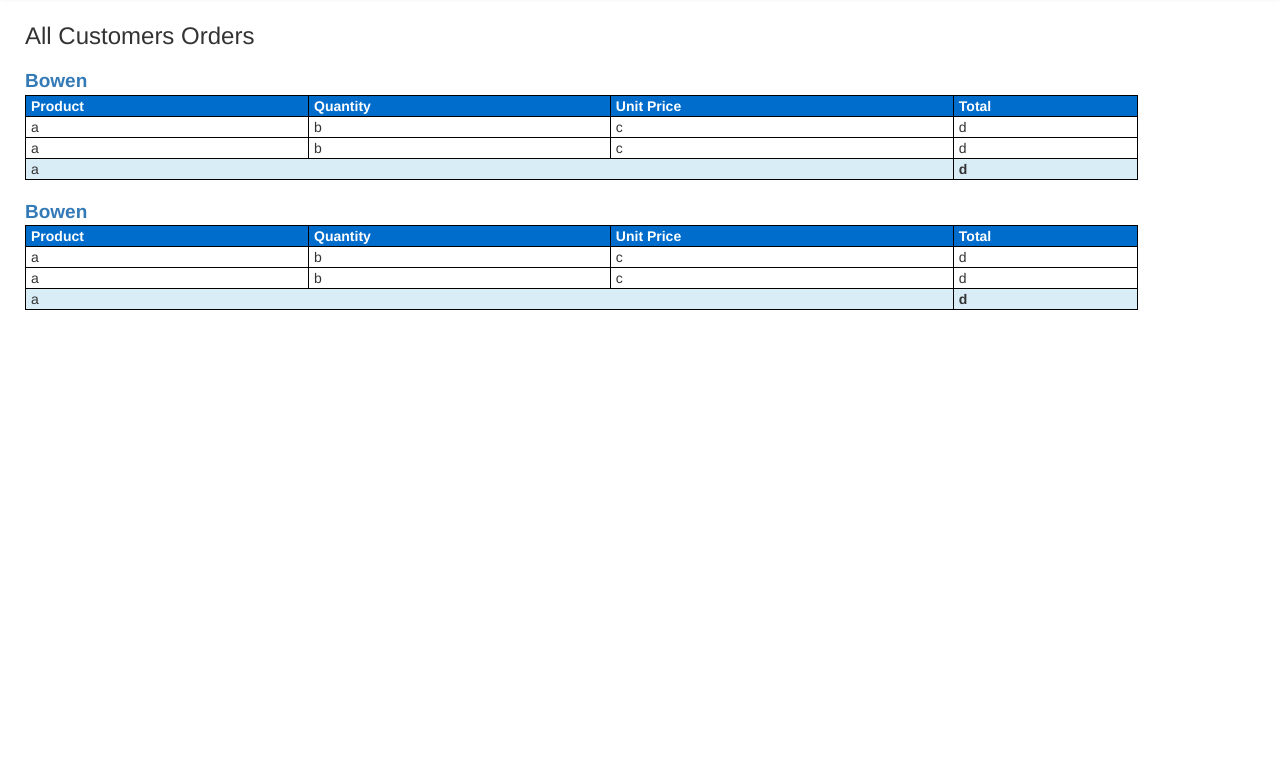
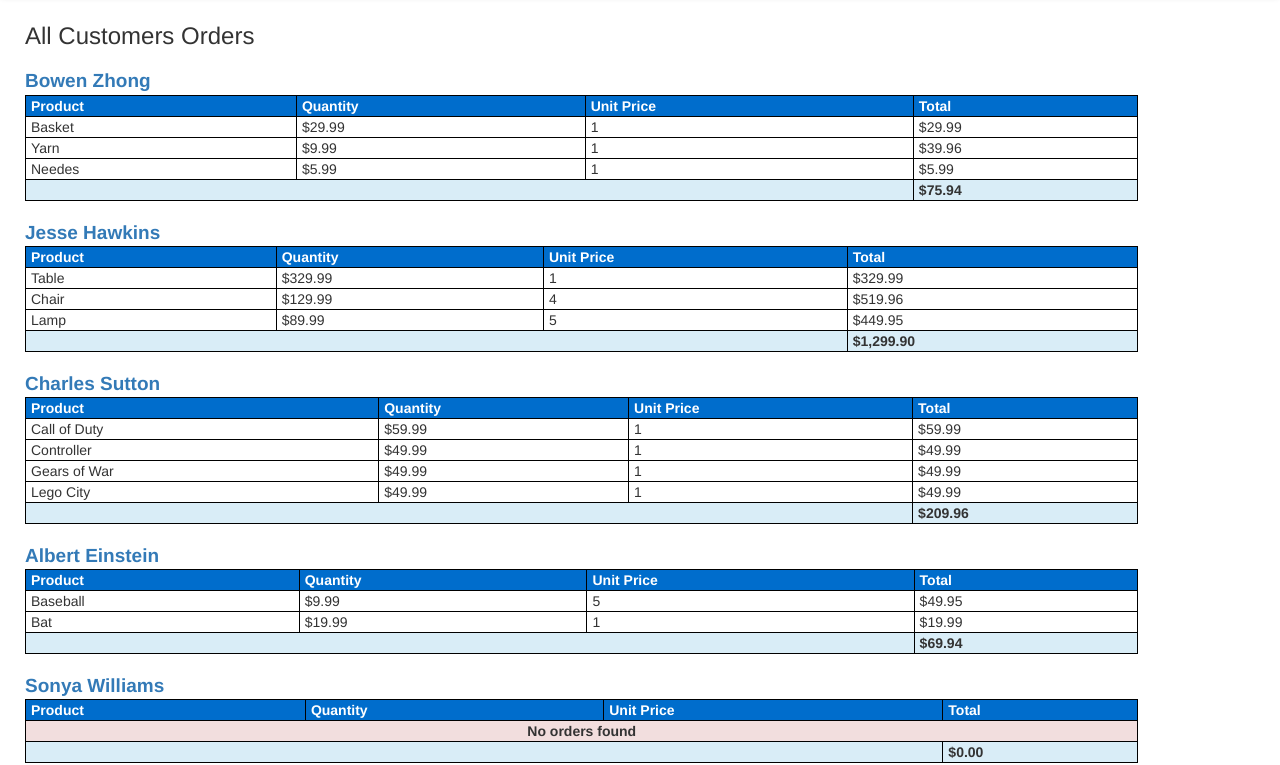
Before and after one commit to zbw322092/Customer-Records-Angular-App, a website: page CustomerManagementApp.html at #/orders in a window 1280 px wide. Shown: the part 54-819 px from the top of the page. Drawn offline with Linux system fonts and the light colour scheme.

Commit message:
define orders controllers

```diff
--- a/app/app.js
+++ b/app/app.js
@@ -7,7 +7,7 @@ app.config(function($routeProvider) {
       templateUrl: "../app/partials/customers.html"
     })
     .when('/orders', {
-    	controller: "",
+    	controller: "OrdersController",
     	templateUrl: "../app/partials/orders.html"
     })
     .when('/customerorders/:id', {
--- a/app/controllers/controllers.js
+++ b/app/controllers/controllers.js
@@ -1,3 +1,4 @@
+// Customers Controller
 app.controller('CustomersController', function($scope, customersService) {
   // unnecessary
   // $scope.firstName;
@@ -36,12 +37,46 @@ app.controller('CustomersController', function($scope, customersService) {
   // 	$scope.city = "";
   // };
 
-
-
   $scope.removeCustomer = function(id) {
     customersService.deleteCustomer(id);
   };
 });
+
+
+
+
+
+// Orders Controller
+app.controller('OrdersController', function($scope, customersService) {
+  $scope.customers = customersService.getCustomers();
+
+});
+
+app.controller('OrderChildController', function($scope) {
+  if ($scope.customer.orders) {
+    var sumPrice = 0;
+    for (var i = 0; i < $scope.customer.orders.length; i++) {
+      sumPrice += $scope.customer.orders[i].orderTotal;
+    }
+    $scope.sum = sumPrice;
+    return $scope.sum;
+
+    // Another solution
+    // $scope.sum = 0;
+    // for (var i = 0; i < $scope.customer.orders.length; i++) {
+    // 	$scope.sum += $scope.customer.orders[i].orderTotal;
+    // }
+    // return $scope.sum;
+
+  } else {
+  	$scope.sum = 0;
+	console.log($scope.customer.orders);
+    return $scope.sum;
+  }
+
+
+});
+
 
 
 
--- a/app/partials/orders.html
+++ b/app/partials/orders.html
@@ -1,55 +1,26 @@
 <div class="orders-view">
   <div class="container">
     <h3>All Customers Orders</h3>
-    	<table class="orders-form">
-    		<caption><a href="">Bowen</a></caption>
+    	<table class="orders-form" ng-repeat="customer in customers" ng-controller="OrderChildController">
+    		<caption><a href="">{{ customer.firstName + " " + customer.lastName }}</a></caption>
     		<tr class="orders-form-header">
     			<td>Product</td>
     			<td>Quantity</td>
     			<td>Unit Price</td>
     			<td>Total</td>
     		</tr>
-    		<tr class="orders-form-body">
-    			<td>a</td>
-    			<td>b</td>
-    			<td>c</td>
-    			<td>d</td>
+    		<tr class="orders-form-body" ng-repeat="order in customer.orders">
+    			<td>{{ order.product }}</td>
+    			<td>{{ order.price | currency }}</td>
+    			<td>{{ order.quantity }}</td>
+    			<td>{{ order.orderTotal | currency }}</td>
     		</tr>
-    		<tr class="orders-form-body">
-    			<td>a</td>
-    			<td>b</td>
-    			<td>c</td>
-    			<td>d</td>
-    		</tr>
+            <tr class="error" ng-hide="customer.orders">
+                <td colspan="4" class="text-center"><strong>No orders found</strong></td>
+            </tr>
     		<tr class="orders-form-last">
-    			<td colspan="3">a</td>
-    			<td><strong>d</strong></td>
-    		</tr>
-    	</table>
-
-			<table class="orders-form">
-    		<caption><a href="">Bowen</a></caption>
-    		<tr class="orders-form-header">
-    			<td>Product</td>
-    			<td>Quantity</td>
-    			<td>Unit Price</td>
-    			<td>Total</td>
-    		</tr>
-    		<tr class="orders-form-body">
-    			<td>a</td>
-    			<td>b</td>
-    			<td>c</td>
-    			<td>d</td>
-    		</tr>
-    		<tr class="orders-form-body">
-    			<td>a</td>
-    			<td>b</td>
-    			<td>c</td>
-    			<td>d</td>
-    		</tr>
-    		<tr class="orders-form-last">
-    			<td colspan="3">a</td>
-    			<td><strong>d</strong></td>
+    			<td colspan="3"></td>
+    			<td><strong>{{ sum | currency }}</strong></td>
     		</tr>
     	</table>
   </div>
--- a/app/services/customersService.js
+++ b/app/services/customersService.js
@@ -115,8 +115,8 @@ app.service('customersService', function() {
     address: '33 S. Lake Blvd',
     city: 'Chicago',
     orders: [
-      { product: 'Book: AngularJS Development', price: 39.99, quantity: 1, orderTotal: 39.99 },
-      { product: 'Book: Basket Weaving Made Simple', price: 19.99, quantity: 1, orderTotal: 19.99 }
+      { product: 'Book: Basket Weaving Made Simple', price: 19.99, quantity: 1, orderTotal: 19.99 },
+      { product: 'Book: AngularJS Development', price: 39.99, quantity: 1, orderTotal: 39.99 }
     ]
   }, {
     id: 9,
--- a/contents/customerManagementStyles.css
+++ b/contents/customerManagementStyles.css
@@ -58,7 +58,9 @@
 }
 
 table {
-	margin-top: 10px;
+	margin-bottom: 10px;
+	border: 1px solid gray;
+	border-radius: 4px;
 }
 
 caption {
@@ -90,7 +92,6 @@ tr, td {
 }
 
 
-
 /* customer orders styles */
 .customer-info {
 	margin-left: 20px;
@@ -110,6 +111,10 @@ tr, td {
 	margin-top: 50px;
 }
 
+.error {
+	background-color: #f2dede;
+}
+
 
 
 
```
Lines whose indentation alone changed are shown as unchanged.
